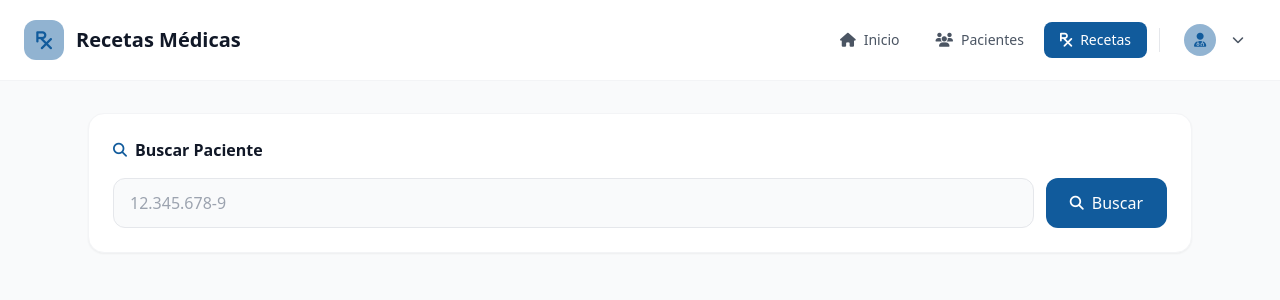
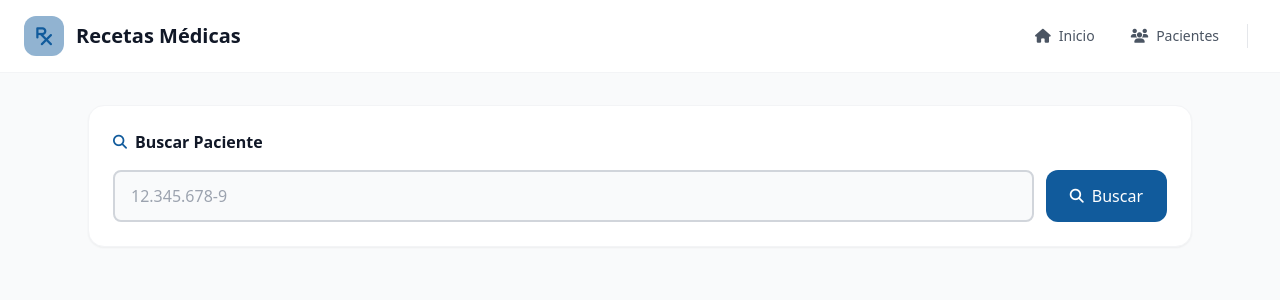
Before and after one commit to RazeZor/Sistema-kenkomed-django, a Django app: template RecetasMedicas/templates/agregar_receta.html in a window 1280 px wide. Shown: the top 300 px of the page. Run offline with Django 5.2, Linux system fonts and the light colour scheme; the template is opened without the code that fills it, so the values that code supplies are empty; some libraries are stand-ins or nearby versions.

```diff
--- a/RecetasMedicas/templates/agregar_receta.html
+++ b/RecetasMedicas/templates/agregar_receta.html
@@ -14,6 +14,7 @@
 
     <!-- JavaScript utilities -->
     <script src="{% static 'js/utils.js' %}"></script>
+        <link rel="stylesheet" href="{% static 'css/inputRut.css' %}">
 
     <style>
         :root {
@@ -76,38 +77,8 @@
                         <a href="{% url 'pacientes' %}" class="px-4 py-2 text-sm font-medium text-gray-600 hover:text-gray-900 hover:bg-gray-50 rounded-lg transition-colors">
                             <i class="fas fa-users mr-2"></i>Pacientes
                         </a>
-                        <a href="{% url 'pacientes' %}" class="px-4 py-2 text-sm font-medium text-white rounded-lg transition-colors" style="background-color: var(--color-primary);">
-                            <i class="fas fa-prescription mr-2"></i>Recetas
-                        </a>
                         <!-- Divider -->
                         <div class="w-px h-6 bg-gray-200 mx-2"></div>
-
-                        <!-- User Menu -->
-                        <div class="relative group">
-                            <button class="flex items-center gap-2 px-3 py-2 text-sm font-medium text-gray-600 hover:text-gray-900 hover:bg-gray-50 rounded-lg transition-colors">
-                                <div class="w-8 h-8 rounded-full flex items-center justify-center" style="background-color: var(--color-primary-50);">
-                                    <i class="fas fa-user-md text-sm" style="color: var(--color-primary);"></i>
-                                </div>
-                                <span class="hidden lg:inline">{{ user.username }}</span>
-                                <i class="fas fa-chevron-down text-xs"></i>
-                            </button>
-
-                            <!-- Dropdown -->
-                            <div class="absolute right-0 mt-2 w-48 bg-white rounded-xl shadow-lg border border-gray-100 opacity-0 invisible group-hover:opacity-100 group-hover:visible transition-all duration-200">
-                                <div class="py-2">
-                                    <a href="" class="flex items-center gap-3 px-4 py-2 text-sm text-gray-700 hover:bg-gray-50 transition-colors">
-                                        <i class="fas fa-user-circle w-4"></i>Mi Perfil
-                                    </a>
-                                    <a href="" class="flex items-center gap-3 px-4 py-2 text-sm text-gray-700 hover:bg-gray-50 transition-colors">
-                                        <i class="fas fa-cog w-4"></i>Configuración
-                                    </a>
-                                    <hr class="my-2 border-gray-100">
-                                    <a href="" class="flex items-center gap-3 px-4 py-2 text-sm text-red-600 hover:bg-red-50 transition-colors">
-                                        <i class="fas fa-sign-out-alt w-4"></i>Cerrar Sesión
-                                    </a>
-                                </div>
-                            </div>
-                        </div>
                     </nav>
 
                     <!-- Mobile Menu Button -->
@@ -160,7 +131,7 @@
                             id="rutsito"
                             name="rutsito"
                             placeholder="12.345.678-9"
-                            class="w-full px-4 py-3 border border-gray-200 rounded-xl focus:outline-none focus:ring-2 transition-all bg-gray-50 hover:bg-white"
+                            class="rut-input"
                             style="focus:ring-color: var(--color-primary-50); focus:border-color: var(--color-primary);"
                             value="{{ paciente.rut|default:'' }}"
                             maxlength="12"
```
